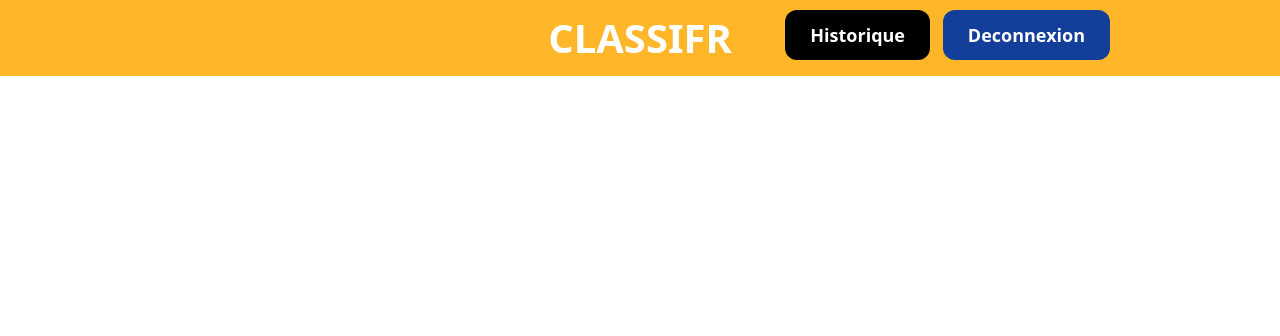
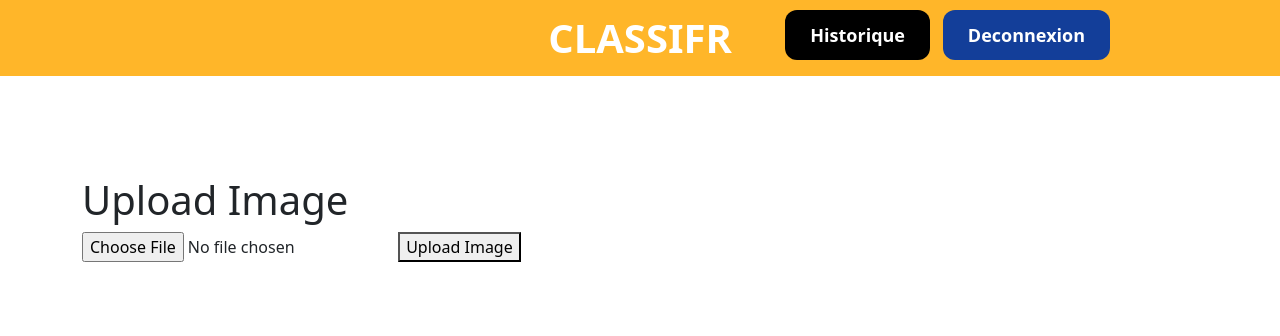
Before and after one commit to UgoDIA/Brief-2C, a Django app: page /classifr/ in a window 1280 px wide. Shown: the top 336 px of the page. Run offline with Django 4.2, Linux system fonts and the light colour scheme; the visitor is signed in with stand-in values (Sample User, id 1); some libraries are stand-ins or nearby versions.

Commit message:
upload image v1
Début upload d'image (à faire = sélection des formats de fichiers, revoir connexion avec modèle)

```diff
--- a/src/classifr/templates/upload.html
+++ b/src/classifr/templates/upload.html
@@ -13,6 +13,14 @@
      {% comment %} <a class="row-lg w-100 py-3 my-3 btn btn-secondary" style= " font-size: 20px" href="#" role="button"> Importer une image</a> {% endcomment %}
 
 
+
 </div>
 
+     <h1>Upload Image</h1>
+     <form method="post" enctype="multipart/form-data">
+        {% csrf_token %}
+        <input type="file" name="image">
+        <button type="submit">Upload Image</button>
+    </form>
+
 {% endblock %}
--- a/src/classifr/urls.py
+++ b/src/classifr/urls.py
@@ -33,3 +33,6 @@ urlpatterns = [
     path('classifr/',include('identification.urls')),
     path('classifr/historique',views.historique, name='historique'),
 ]
+
+if settings.DEBUG:
+        urlpatterns += static(settings.MEDIA_URL,document_root=settings.MEDIA_ROOT)
--- a/src/classifr/views.py
+++ b/src/classifr/views.py
@@ -20,7 +20,12 @@ def index(request):
     return redirect('upload')
 
 def upload(request):
-    return render(request,'upload.html')
+    if request.method == 'POST':
+        uploaded_image = request.FILES['image']
+        fs=FileSystemStorage()
+        fs.save(uploaded_image.name, uploaded_image)
+    #return HttpResponseRedirect('/classifr/')
+    return render(request, 'upload.html')
 
 @login_required(login_url='/classifr/login')
 def historique(request):
```
Also changed, not shown: src/classifr/settings.py (+7 -0 lines).
